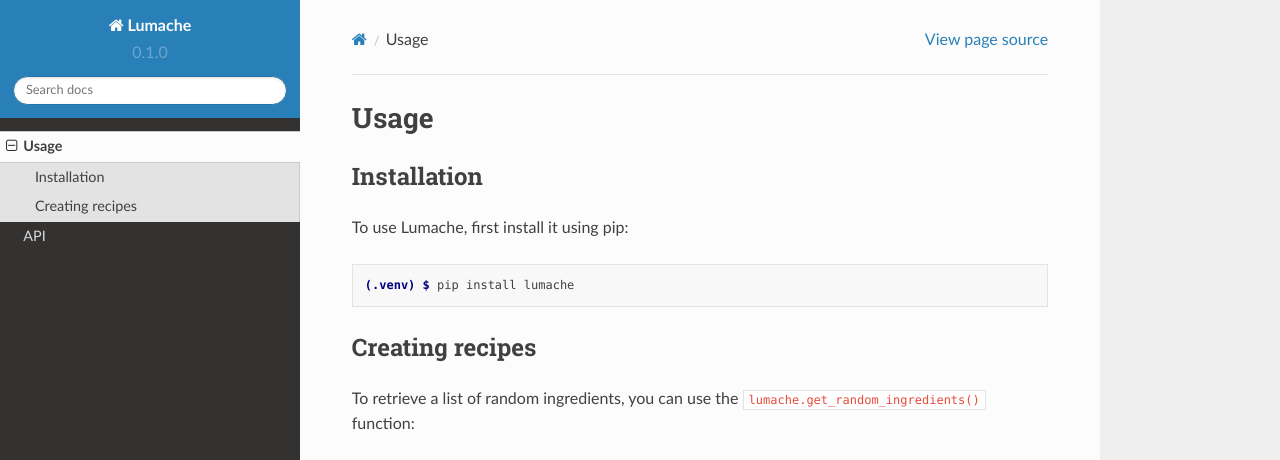
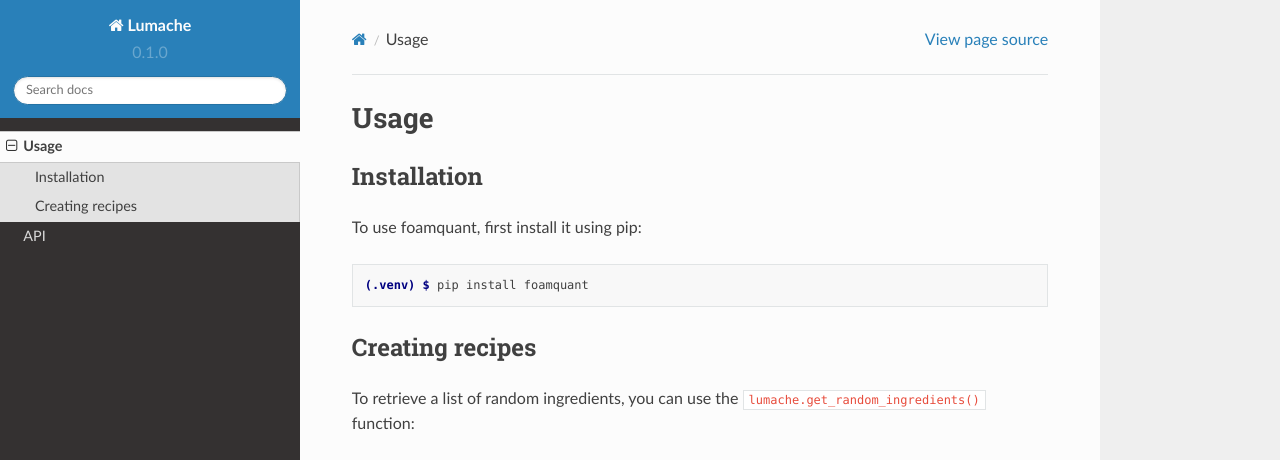
Before and after one commit to floschott/foamquant, a Sphinx documentation site: the page built from docs/source/usage.rst, in a window 1280 px wide and 1095 px high. Shown: the top 460 px of the window. Built offline with Sphinx 7.4.7 and the Read the Docs theme 2.0.0, drawn with Linux system fonts in a browser that asks for light colours; some of the changed text lies outside the part shown; grey boxes are pictures that could not be loaded.

Commit message:
Update usage.rst

```diff
--- a/docs/source/usage.rst
+++ b/docs/source/usage.rst
@@ -6,11 +6,11 @@ Usage
 Installation
 ------------
 
-To use Lumache, first install it using pip:
+To use foamquant, first install it using pip:
 
 .. code-block:: console
 
-   (.venv) $ pip install lumache
+   (.venv) $ pip install foamquant
 
 Creating recipes
 ----------------
@@ -28,6 +28,6 @@ will raise an exception.
 
 For example:
 
->>> import lumache
->>> lumache.get_random_ingredients()
+>>> import foamquant
+>>> foamquant.process()
 ['shells', 'gorgonzola', 'parsley']
```
